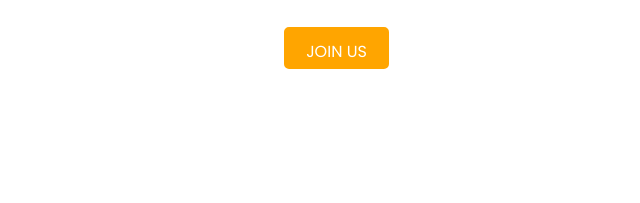
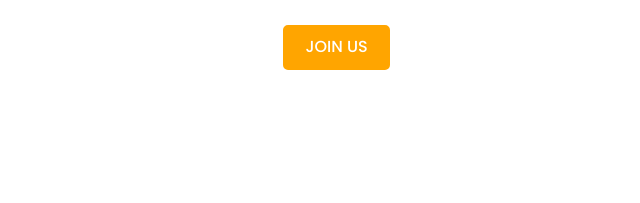
Before and after one commit to DeFiDegens2024/community, a plain HTML site: page index.html in a window 1280 px wide. Shown: the part 248-451 px from the top of the page, 621-1261 px from the left. Drawn offline with nearby package versions, Linux system fonts and the light colour scheme.

Commit message:
Update index.html

```diff
--- a/index.html
+++ b/index.html
@@ -43,7 +43,7 @@
 
             <p>A pulsating community of web3 builders in Bangalore,</br> and spreading across other cities in India.</p>
             <a href="https://t.me/+RpWZKnBY9xwxNjU0" class="join-btn">
- <h3></h3>JOIN US</a>
+ <h3>JOIN US</h3></a>
           </div>
         </div>
       </section>
```
